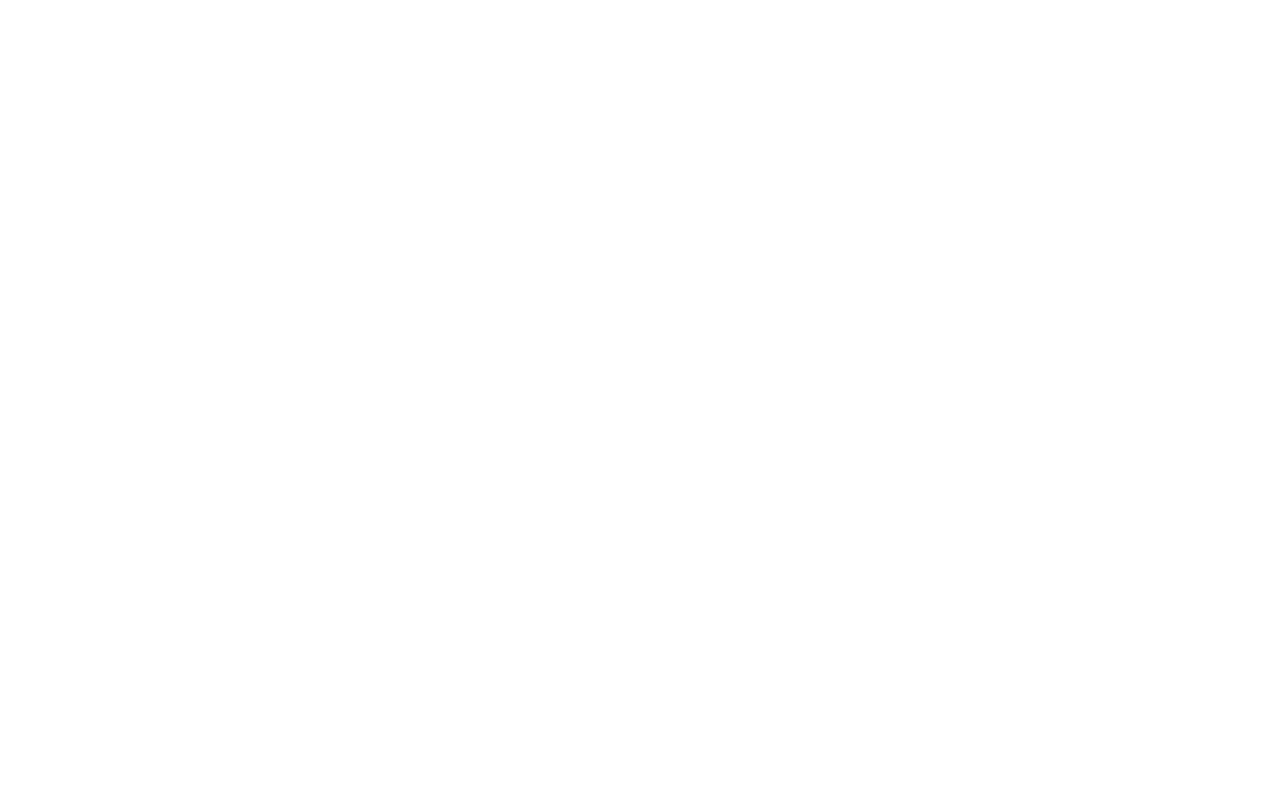
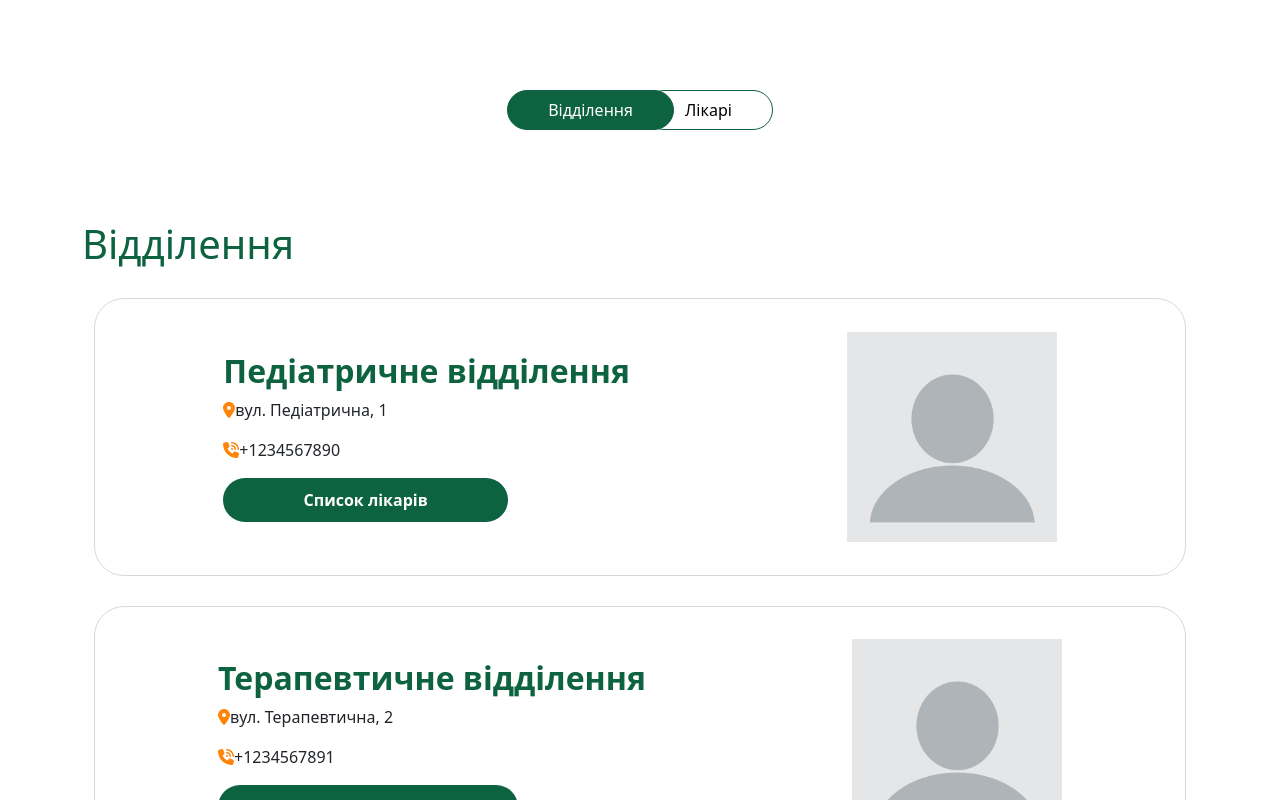
Before and after one commit to OleksandrShchepanchuk/.net_project_react, a React (Create React App) app in the folder hospital/: page /list-page in a window 1280 px wide. Before the commit this address had no page. Shown: the top 800 px of the page. Built offline with nearby package versions, Linux system fonts and the light colour scheme.

Commit message:
renamed List to ListPage, added route

```diff
--- a/hospital/src/components/app/App.js
+++ b/hospital/src/components/app/App.js
@@ -1,12 +1,15 @@
 import {BrowserRouter, Route, Routes} from "react-router-dom";
 
 import LoginPage  from '../../pages/LoginPage/LoginPage'
+import ListPage from "../../pages/ListPage/ListPage";
+
 
 function App() {
   return (
       <BrowserRouter>
         <Routes>
           <Route path='/login' element={<LoginPage/>}></Route>
+          <Route path="/list-page" element={<ListPage></ListPage>}></Route>
         </Routes>
 
       </BrowserRouter>
--- a/hospital/src/pages/ListPage/ListPage.js
+++ b/hospital/src/pages/ListPage/ListPage.js
@@ -3,7 +3,7 @@ import "./ListPage.scss";
 import DoctorsList from "../../components/lists/doctorsList/DoctorsList";
 import DepartmentsList from "../../components/lists/departmentsList/DepartmentsList";
 
-const List = () => {
+const ListPage = () => {
   const [selectedButton, setSelectedButton] = useState(1);
 
   const handleButtonClick = (index) => {
@@ -31,4 +31,4 @@ const List = () => {
   );
 };
 
-export default List;
+export default ListPage;
```
Also changed, not shown: 1 other file (tests, documents, lock files or other folders).
